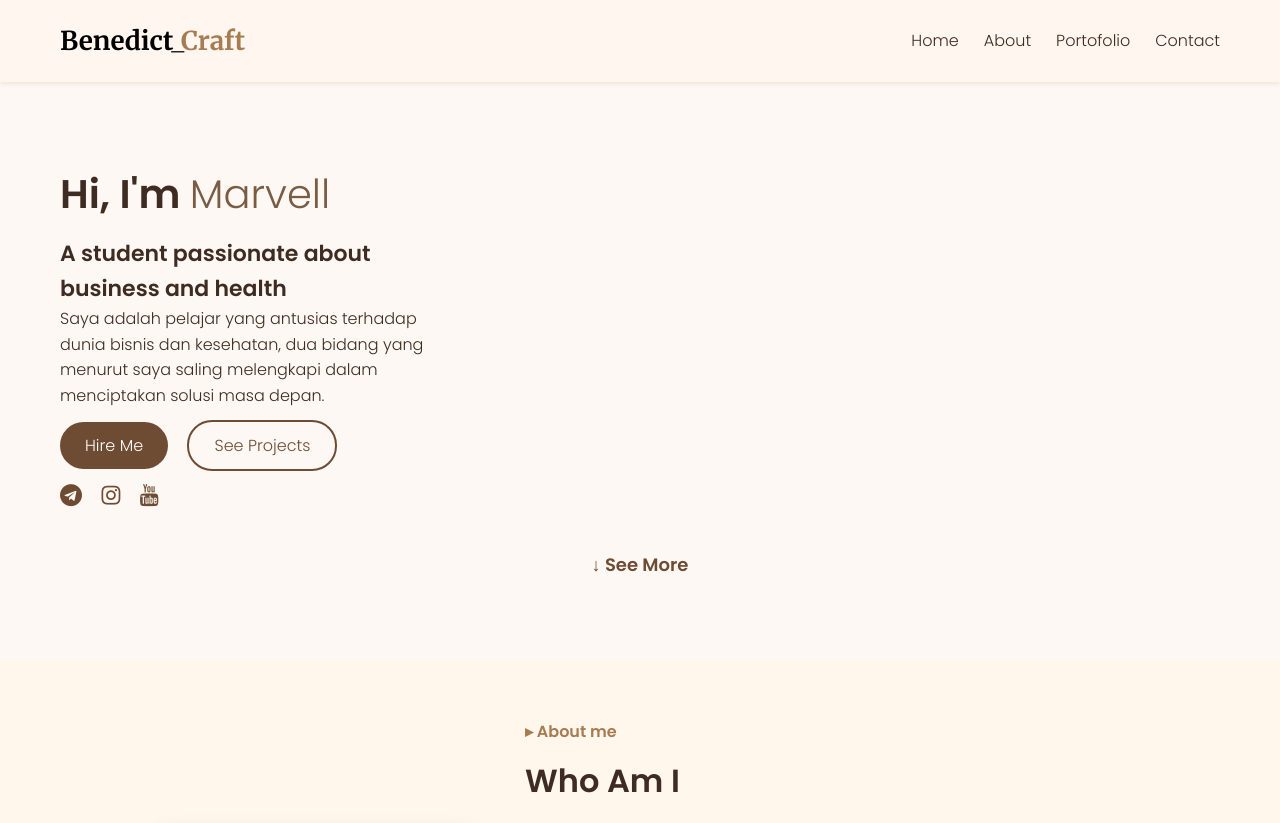
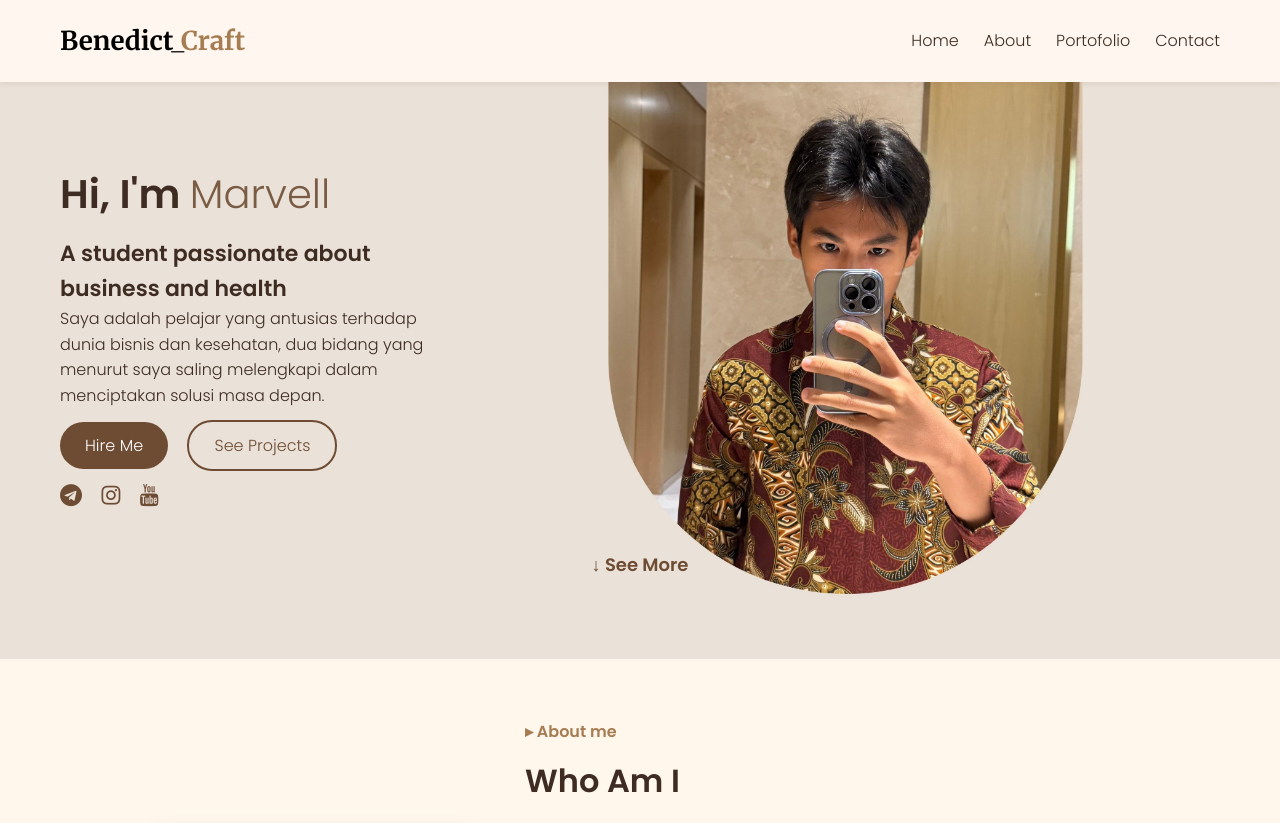
Before and after one commit to AntoniusMarvell/Web-Marvell-S.P, a plain HTML site: page index.html in a window 1280 px wide. Shown: the top 823 px of the page. Drawn offline with Linux system fonts and the light colour scheme.

Commit message:
Update index.html

```diff
--- a/index.html
+++ b/index.html
@@ -22,7 +22,7 @@
   </header>
 
   <!-- Home Section -->
-  <section class="home" id="home" style="background-image: url('image/bg2.jpg');background-repeat: no-repeat; background-size: 100%; background-position: center; ">
+  <section class="home" id="home" style="background-image: url('bg2.jpg');background-repeat: no-repeat; background-size: 100%; background-position: center; ">
     <div class="container">
       <div class="content">
         <h2>Hi, I'm <span>Marvell</span></h2>
```
